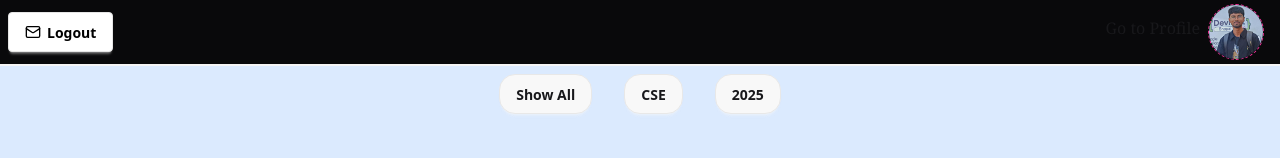
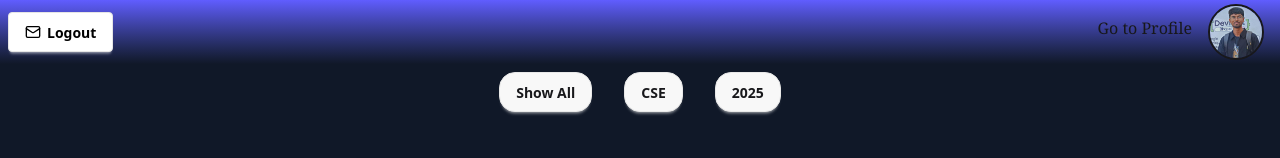
Before and after one commit to dev-koushal/alumnimanagment, a React (Vite) app: page /student/explore in a window 1280 px wide. Shown: the top 158 px of the page. Built offline with nearby package versions, Linux system fonts and the light colour scheme.

Commit message:
fix: errors

```diff
--- a/src/Components/AlumniPages/AlumniExperience.jsx
+++ b/src/Components/AlumniPages/AlumniExperience.jsx
@@ -3,7 +3,7 @@ import React from "react";
 
 function AlumniExperience({ alumni }) {
   return (
-    <div className="bg-white rounded-xl shadow-sm border p-6 mt-4">
+    <div className="bg-white rounded-xl shadow-sm border p-6 mt-4  hover:shadow-2xl transition-all ease-in-out duration-100 hover:shadow-gray-700">
       <h2 className="text-2xl font-bold text-gray-800 mb-6 flex items-center gap-2">
         <Building className="w-6 h-6 text-blue-600" />
         Experience
--- a/src/Components/AlumniPages/AlumniProfile.jsx
+++ b/src/Components/AlumniPages/AlumniProfile.jsx
@@ -39,8 +39,8 @@ function AlumniProfile() {
                 {alumni.position} at {alumni.company}
               </p>
 
-              <div className="flex flex-wrap gap-4 text-sm text-blue-100 mb-4">
-                <div className="flex items-center gap-1">
+              <div className="flex flex-wrap gap-4 text-sm text-blue-100 mb-4 ">
+                <div className="flex items-center gap-1 ">
                   <BookOpen className="w-4 h-4" />
                   <span>{alumni.branch}</span>
                 </div>
@@ -76,8 +76,8 @@ function AlumniProfile() {
       </div>
 
       {/* Skills and about section */}
-        <div className="grid grid-cols-1 lg:grid-cols-3 gap-4">
-          <div className="lg:col-span-3 ">
+        <div className="grid grid-cols-1 lg:grid-cols-3 gap-4 ">
+          <div className="lg:col-span-3  hover:shadow-lg transition-all ease-in-out duration-100 hover:shadow-gray-700 ">
             <div className="bg-white rounded-xl shadow-sm border p-4">
               <h2 className="text-2xl font-bold text-gray-800 ">About</h2>
               <p className="text-gray-600 leading-relaxed">{alumni.bio}</p>
--- a/src/Components/AlumniPages/AlumniSkill.jsx
+++ b/src/Components/AlumniPages/AlumniSkill.jsx
@@ -2,7 +2,7 @@ import React from "react";
 
 function AlumniSkill({alumni}) {
   return (
-    <div className="bg-white rounded-xl shadow-sm border p-6 lg:col-span-3">
+    <div className="bg-white rounded-xl shadow-sm border p-6 lg:col-span-3 hover:shadow-lg transition-all ease-in-out duration-100 hover:shadow-gray-700">
       <h3 className="text-xl font-bold text-gray-800 mb-4">Skills</h3>
       <div className="flex flex-wrap gap-2">
         {(alumni.skills)?
--- a/src/Components/AlumniPages/AlumniSocialLInks.jsx
+++ b/src/Components/AlumniPages/AlumniSocialLInks.jsx
@@ -3,26 +3,26 @@ import React from "react";
 
 function AlumniSocialLInks() {
   return (
-    <div className="flex gap-2 ">
-      <button className="flex items-center gap-2 bg-white cursor-pointer text-blue-600 px-4 py-2 rounded-lg hover:bg-blue-50 transition-colors">
+    <div className="flex gap-4 ">
+      <button className="flex items-center gap-2 bg-white cursor-pointer text-blue-600 px-4 py-2 rounded-lg hover:bg-blue-50 transition duration-300 hover:scale-[1.1] ease-in-out  ">
         <Mail className="w-4 h-4" />
         <span className="hidden sm:inline">Contact</span>
       </button>
-      <button className="flex items-center gap-2 bg-blue-500 cursor-pointer text-white px-4 py-2 rounded-lg hover:bg-blue-400 transition-colors">
+      <button className="flex items-center gap-2 bg-blue-500 cursor-pointer text-white px-4 py-2 rounded-lg hover:bg-blue-400 transition duration-300 hover:scale-[1.1] ease-in-out  ">
         <Linkedin className="w-4 h-4" />
-        <span className="hidden sm:inline">LinkedIn</span>
+        <span className="hidden sm:inline ">LinkedIn</span>
       </button>
-      <button className="flex items-center gap-2 bg-gray-800 cursor-pointer text-white px-4 py-2 rounded-lg hover:bg-gray-700 transition-colors">
+      <button className="flex items-center gap-2 bg-gray-800 cursor-pointer text-white px-4 py-2 rounded-lg hover:bg-gray-700 transition duration-300 hover:scale-[1.1] ease-in-out  ">
         <Github className="w-4 h-4" />
-        <span className="hidden sm:inline">GitHub</span>
+        <span className="hidden sm:inline ">GitHub</span>
       </button>
-      <button className=" hidden md:flex items-center gap-2 bg-white cursor-pointer text-blue-600 px-4 py-2 rounded-lg hover:bg-blue-50 transition-colors">
-        <HeartHandshakeIcon className="w-4 h-4" />
-        <span className="hidden sm:inline">Connect Now</span>
+      <button className=" hidden md:flex items-center gap-2 bg-white cursor-pointer text-blue-600 px-4 py-2 rounded-lg hover:bg-blue-50 transition duration-300 hover:scale-[1.1] ease-in-out  ">
+        <HeartHandshakeIcon className="w-4 h-4"/>
+        <span className="hidden sm:inline ">Connect Now</span>
       </button>
-      <button className=" hidden md:flex items-center gap-2 bg-white cursor-pointer text-blue-600 px-4 py-2 rounded-lg hover:bg-blue-50 transition-colors">
+      <button className=" hidden md:flex items-center gap-2 bg-white cursor-pointer text-blue-600 px-4 py-2 rounded-lg hover:bg-blue-50 transition duration-300 hover:scale-[1.1] ease-in-out  ">
          <MessageCircleDashed className="w-7 h-7" />
-        <span className="hidden sm:inline">Meassages</span>
+        <span className="hidden sm:inline ">Meassages</span>
       </button>
 
     </div>
--- a/src/Components/StudentPage/StudenProfileButton.jsx
+++ b/src/Components/StudentPage/StudenProfileButton.jsx
@@ -13,7 +13,7 @@ function StudenProfileButton() {
   return (
     <div
       onClick={() => navigate("/student/profile")}
-      className="btn btn-circle btn-secondary hover:border-2 btn-dash w-14 h-14 overflow-hidden mr-4 mt-1 mb-1"
+      className="btn btn-circle btn-white hover:border-2 border-2 btn-outline w-14 h-14 overflow-hidden mr-4 mt-1 mb-1"
     >
       <img className="" src={image} alt="alumniImage" />
     </div>
--- a/src/Components/StudentPage/StudentDashboard.jsx
+++ b/src/Components/StudentPage/StudentDashboard.jsx
@@ -59,7 +59,7 @@ const StudentDashboard = () => {
           <div className="flex items-center justify-between mb-8">
             <h1 className=" text-xl md:text-3xl font-bold text-white">Your Details</h1>
             <div className="flex gap-4">
-              <div onClick={()=>navigate('/student/explore')} id='explore' className=' btn w-30 md:w-80 h-10 md:h-12' >Explore</div>
+              <div onClick={()=>navigate('/student/explore')} id='explore' className=' btn w-40 md:w-80 h-10 md:h-12' >Explore</div>
             </div>
           </div>
 
--- a/src/Components/StudentPage/StudentExplorePage.jsx
+++ b/src/Components/StudentPage/StudentExplorePage.jsx
@@ -25,18 +25,18 @@ const FilterYear = ()=>{
   return (
     <>
 
-        <div className="w-full flex justify-between gap-4 items-center bg-neutral">
+        <div className="w-full flex justify-between gap-4 items-center bg-gradient-to-b from-[#605dff] to-gray-900">
           <Link to='/'><button className="btn ml-2  bg-white text-black border-[#e5e5e5]">
         <svg aria-label="Email icon" width="16" height="16" xmlns="http://www.w3.org/2000/svg" viewBox="0 0 24 24"><g strokeLinejoin="round" strokeLinecap="round" strokeWidth="2" fill="none" stroke="black"><rect width="20" height="16" x="2" y="4" rx="2"></rect><path d="m22 7-8.97 5.7a1.94 1.94 0 0 1-2.06 0L2 7"></path></g></svg>
         Logout
         </button></Link>
             <div className="flex justify-center ">
-              <h1 className="mt-4 mr-2 font-serif">Go to Profile</h1>
+              <h1 className="mt-4 mr-4 font-serif">Go to Profile</h1>
             <StudenProfileButton />
             </div>
         </div>
-         <div className="bg-blue-100 min-h-screen ">
-        <form className="flex flex-wrap justify-center  mt-0.5 p-2 gap-2 md:gap-8 mb-4">
+         <div className="bg-gray-900 min-h-screen ">
+        <form className="flex flex-wrap justify-center p-2 gap-2 md:gap-8 mb-4">
 
         <input onClick={()=>setFilterCard(ExplorePage)} className="btn rounded-2xl " type="reset" value="Show All"/>
         <input onClick={()=>FilterCse()} className="btn rounded-2xl" type="checkbox" name="frameworks" aria-label="CSE"/>
```
